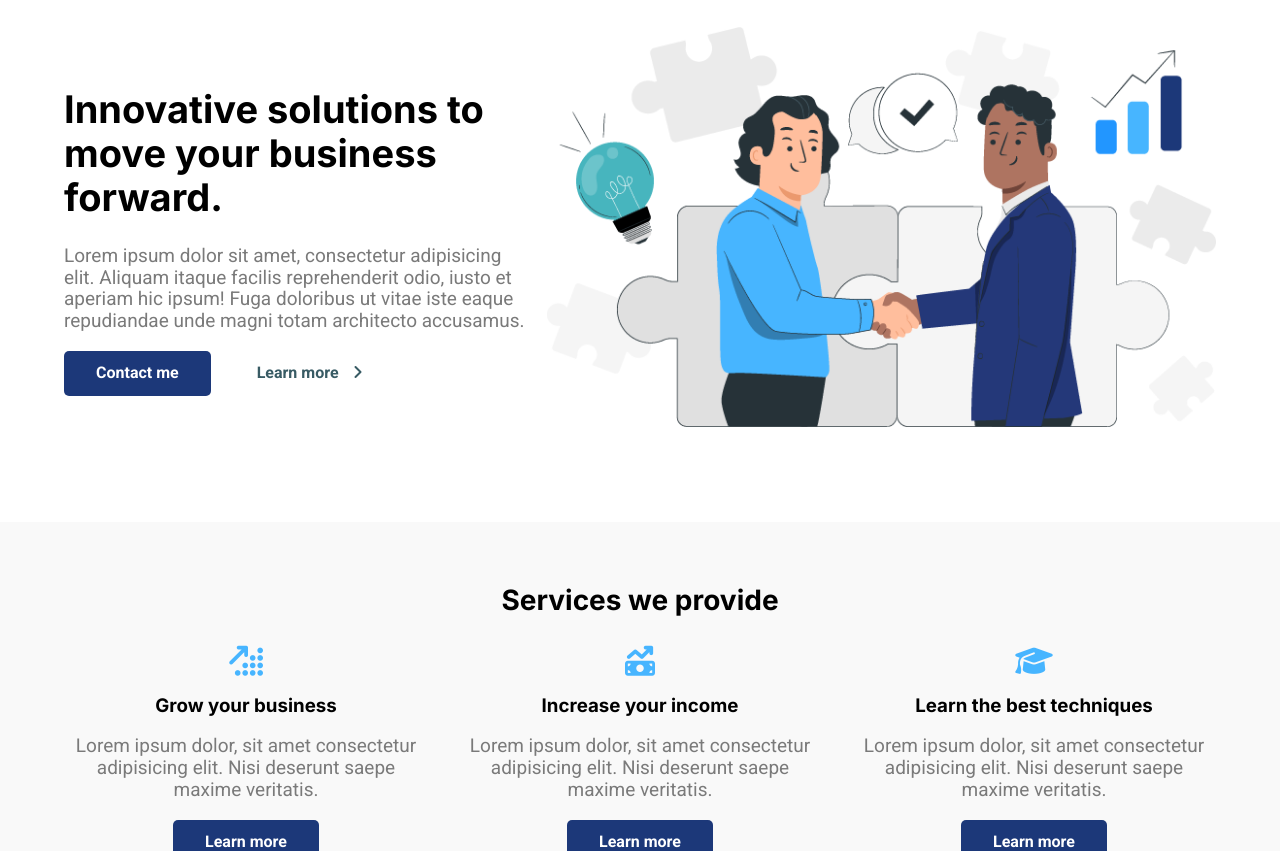
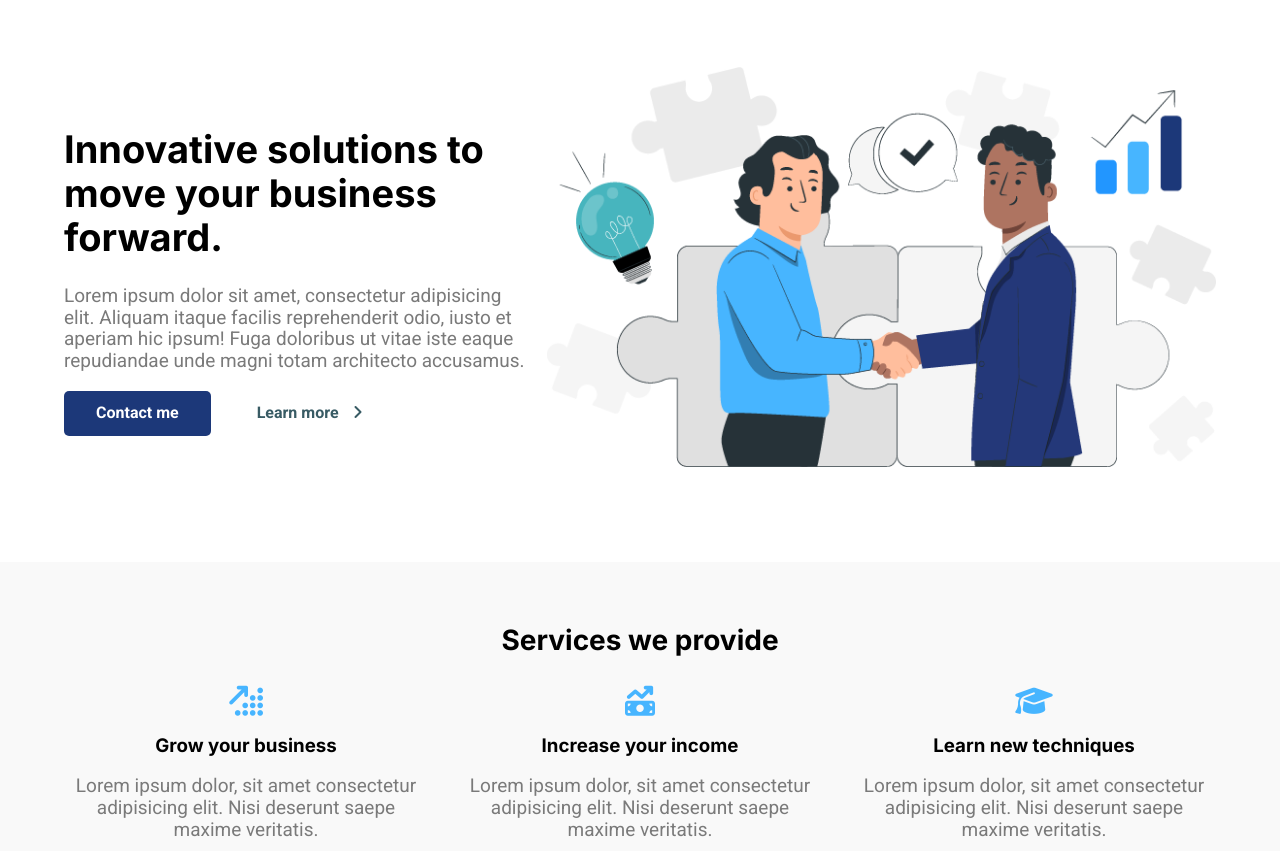
Before and after one commit to davzap1702/huecker-consulting, a plain HTML site: page index.html in a window 1280 px wide. Shown: the part 101-952 px from the top of the page. Drawn offline with Linux system fonts and the light colour scheme.

Commit message:
Fixing small issues on the hero

```diff
--- a/index.html
+++ b/index.html
@@ -36,11 +36,6 @@
         />
       </div>
     </div>
-    <!-- <div class="content__description">
-      <img src="img/blujay.png" alt="logo de blujay" />
-      <img id="ditat" loading="lazy" src="img/ditat.png" alt="logo de ditat" />
-      <img src="img/macro.png" alt="logo de ditat" />
-    </div> -->
 
     <!-- Services -->
 
@@ -67,7 +62,7 @@
         </div>
         <div class="grid-3-info__section">
           <i class="fa-solid fa-graduation-cap"></i>
-          <h3>Learn the best techniques</h3>
+          <h3>Learn new techniques</h3>
           <p>
             Lorem ipsum dolor, sit amet consectetur adipisicing elit. Nisi
             deserunt saepe maxime veritatis.
--- a/sass/pages/_home.scss
+++ b/sass/pages/_home.scss
@@ -1,4 +1,5 @@
 .hero {
+  margin: 6rem auto;
   display: flex;
   flex-direction: column-reverse;
 }
```
Also changed, not shown: css/main.css, 1 other file.
